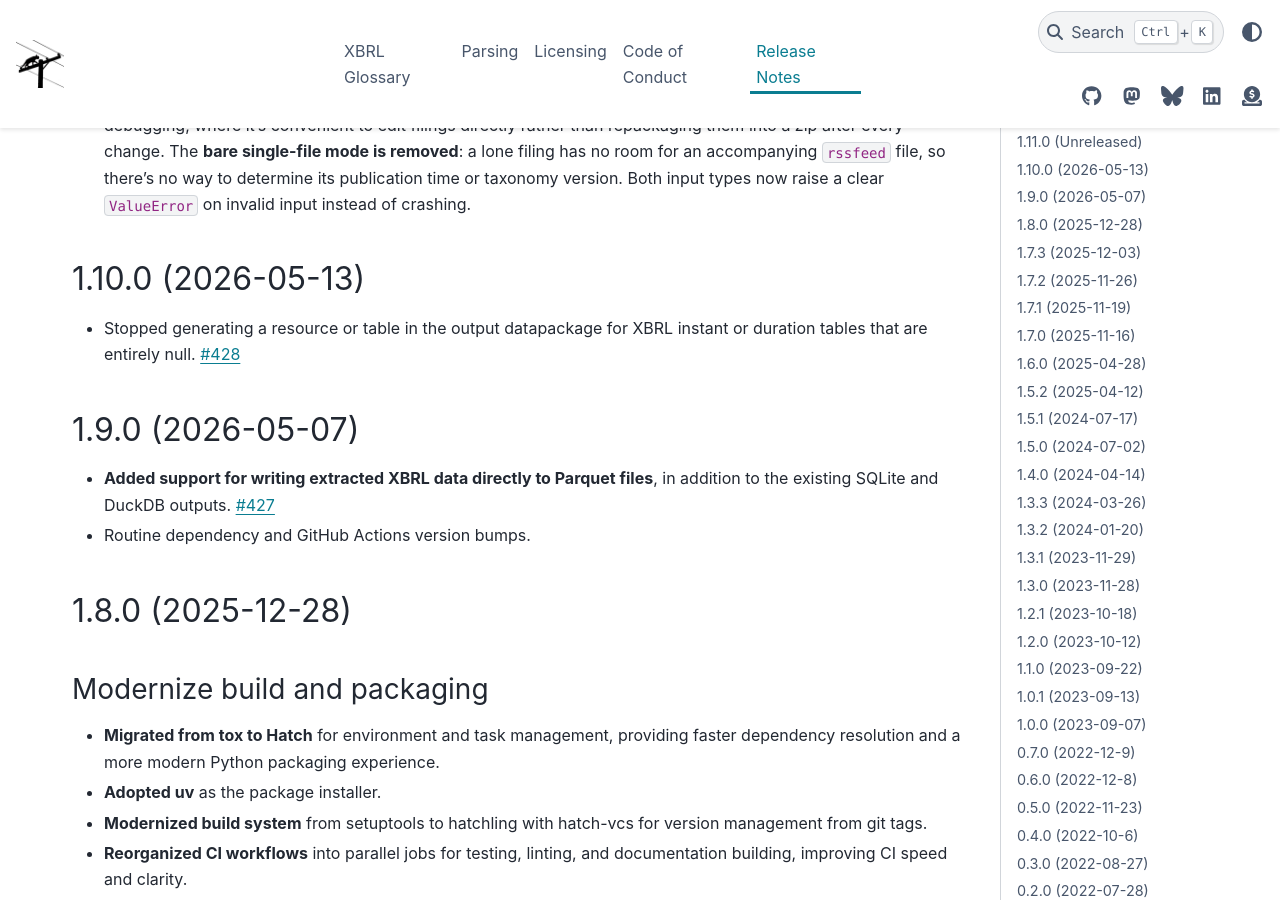
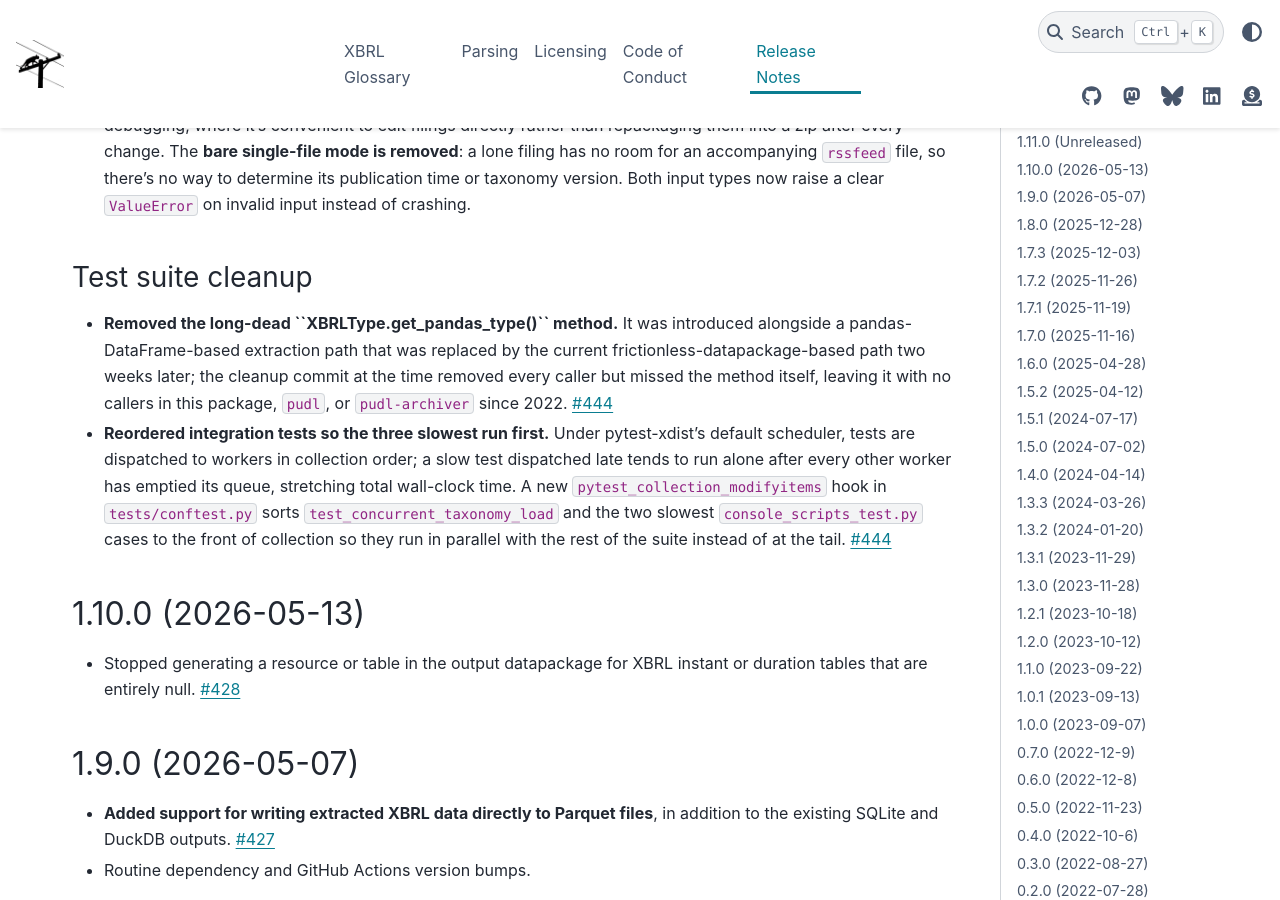
Before and after one commit to catalyst-cooperative/ferc-xbrl-extractor, a Sphinx documentation site: the page built from docs/release_notes.rst, in a window 1280 px wide and 900 px high, scrolled down 1300 px. Built offline with Sphinx 7.4.7 and the PyData theme 0.15.4, drawn with Linux system fonts in a browser that asks for light colours; pages that are not in the unit, such as notebooks, are missing from menus.

Commit message:
Bump required coverage and update release notes

```diff
--- a/docs/release_notes.rst
+++ b/docs/release_notes.rst
@@ -66,6 +66,24 @@
   there's no way to determine its publication time or taxonomy version. Both
   input types now raise a clear ``ValueError`` on invalid input instead of
   crashing.
+
+Test suite cleanup
+^^^^^^^^^^^^^^^^^^^
+
+* **Removed the long-dead ``XBRLType.get_pandas_type()`` method.** It was
+  introduced alongside a pandas-DataFrame-based extraction path that was
+  replaced by the current frictionless-datapackage-based path two weeks
+  later; the cleanup commit at the time removed every caller but missed the
+  method itself, leaving it with no callers in this package, ``pudl``, or
+  ``pudl-archiver`` since 2022. :pr:`444`
+* **Reordered integration tests so the three slowest run first.** Under
+  pytest-xdist's default scheduler, tests are dispatched to workers in
+  collection order; a slow test dispatched late tends to run alone after
+  every other worker has emptied its queue, stretching total wall-clock
+  time. A new ``pytest_collection_modifyitems`` hook in ``tests/conftest.py``
+  sorts ``test_concurrent_taxonomy_load`` and the two slowest
+  ``console_scripts_test.py`` cases to the front of collection so they run
+  in parallel with the rest of the suite instead of at the tail. :pr:`444`
 
 .. _release-v1-10-0:
 
--- a/pyproject.toml
+++ b/pyproject.toml
@@ -253,7 +253,7 @@
 precision = 2
 sort = "miss"
 skip_empty = true
-fail_under = 96
+fail_under = 99
 # fail_under is enforced once, after unit and integration coverage are combined, by
 # the final "coverage report" invocation in the `all` hatch script under
 # [tool.hatch.envs.test.scripts] above -- not here, since pytest-cov would otherwise
```
